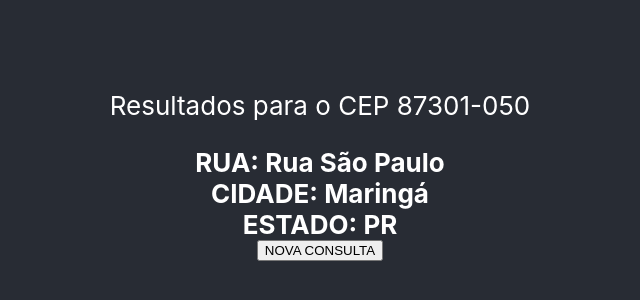
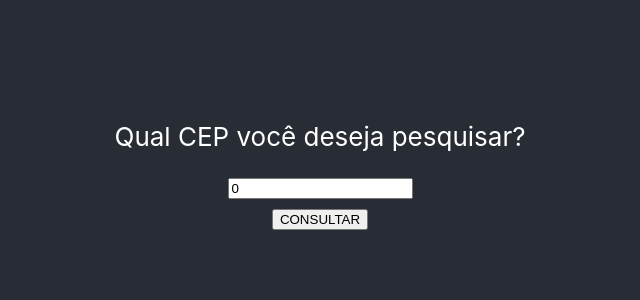
Before and after one commit to gbrlcoelho/react-eureka, a React (Create React App) app: page / in a window 1280 px wide. Shown: the part 238-538 px from the top of the page, without its empty margins (320-960 px from the left). Built offline with nearby package versions, Linux system fonts and the light colour scheme.

Commit message:
Creating routes

```diff
--- a/src/App.tsx
+++ b/src/App.tsx
@@ -4,20 +4,30 @@ import { Pesquisa } from "./Containers/Pesquisa";
 import { Resultados } from "./Containers/Resultados";
 import { Carregando } from "./Containers/Carregando";
 import { Erro } from "./Containers/Erro";
+import { Route, Routes } from "react-router-dom";
 
 function App() {
   return (
-    <>
-      <div>
-        <Resultados
-          result={{
-            RUA: "Rua São Paulo",
-            CIDADE: "Maringá",
-            ESTADO: "PR",
-          }}
-        />
+    <div className="App">
+      <div className="App-header">
+        <Routes>
+          <Route path="/" element={<Pesquisa />} />
+          <Route
+            path="/result"
+            element={
+              <Resultados
+                result={[{ rua: "São Paulo", cidade: "Maringá", estado: "PR" }]}
+              />
+            }
+          />
+          <Route path="/loading" element={<Carregando />} />
+          <Route
+            path="/erro"
+            element={<Erro errorMessage="Erro na pesquisa" />}
+          />
+        </Routes>
       </div>
-    </>
+    </div>
   );
 }
 
--- a/src/Containers/Carregando.tsx
+++ b/src/Containers/Carregando.tsx
@@ -1,12 +1,13 @@
 import React from "react";
+import { Link } from "react-router-dom";
 
 export function Carregando() {
   return (
-    <div className="App">
-      <header className="App-header">
-        <p>Carregando resultados..</p>
+    <>
+      <p>Carregando resultados..</p>
+      <Link to={"/"}>
         <button>CANCELAR</button>
-      </header>
-    </div>
+      </Link>
+    </>
   );
 }
--- a/src/Containers/Erro.tsx
+++ b/src/Containers/Erro.tsx
@@ -1,4 +1,5 @@
 import React from "react";
+import { Link } from "react-router-dom";
 
 export function Erro(props: {
   errorMessage:
@@ -10,11 +11,12 @@ export function Erro(props: {
     | undefined;
 }) {
   return (
-    <div className="App">
-      <header className="App-header">
-        <p>Erro na consulta</p>
-        <p>{props.errorMessage}</p>
-      </header>
-    </div>
+    <>
+      <p>Erro na consulta</p>
+      <p>{props.errorMessage}</p>
+      <Link to={"/"}>
+        <button></button>
+      </Link>
+    </>
   );
 }
--- a/src/Containers/Pesquisa.tsx
+++ b/src/Containers/Pesquisa.tsx
@@ -1,13 +1,22 @@
-import React from "react";
+import React, { useState } from "react";
+import { Link } from "react-router-dom";
 
 export function Pesquisa() {
+  const [cepNumber, setCepNumber] = useState<number>(0);
+
   return (
-    <div className="App">
-      <header className="App-header">
-        <p></p>
-        <input />
+    <>
+      <p>Qual CEP você deseja pesquisar?</p>
+      <input
+        value={cepNumber}
+        onChange={(event) => setCepNumber(parseInt(event.target.value))}
+        type="number"
+        required
+        placeholder="00000-000"
+      />
+      <Link to={"/loading"}>
         <button>CONSULTAR</button>
-      </header>
-    </div>
+      </Link>
+    </>
   );
 }
--- a/src/Containers/Resultados.tsx
+++ b/src/Containers/Resultados.tsx
@@ -1,23 +1,34 @@
 import React from "react";
+import { Link } from "react-router-dom";
+interface Endereco {
+  rua: string;
+  cidade: string;
+  estado: string;
+}
+interface ResultProps {
+  result: Endereco[];
+}
 
-export function Resultados(props: any) {
-  const result = props.result;
-  const keys = Object.keys(result);
-  const elements = keys.map((key) => (
-    <span key={key}>
-      <b>
-        {key}: {result[key]}
-      </b>
-    </span>
-  ));
-
+export function Resultados(props: ResultProps) {
   return (
-    <div className="App">
-      <header className="App-header">
-        <p>Resultados para o CEP 87301-050</p>
-        {elements}
+    <>
+      <p>Resultados para o CEP 87301-050</p>
+      {props.result.map((value: Endereco, index: number) => (
+        <>
+          <span key={index}>
+            <b>RUA: {value.rua}</b>
+          </span>
+          <span key={index}>
+            <b>CIDADE: {value.cidade}</b>
+          </span>
+          <span key={index}>
+            <b>ESTADO: {value.estado}</b>
+          </span>
+        </>
+      ))}
+      <Link to={"/"}>
         <button>NOVA CONSULTA</button>
-      </header>
-    </div>
+      </Link>
+    </>
   );
 }
```
Also changed, not shown: public/robots.txt (deleted).
